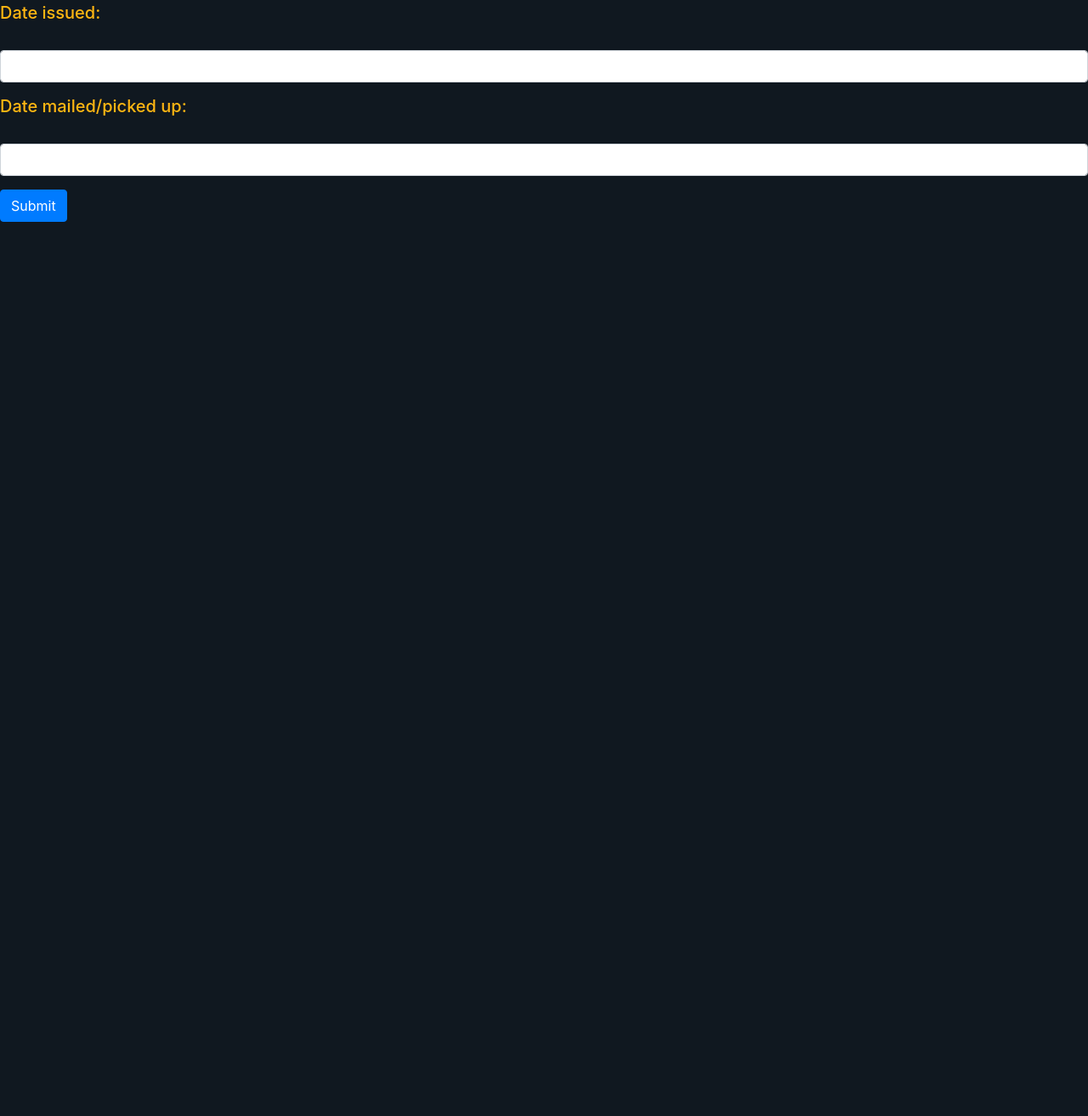
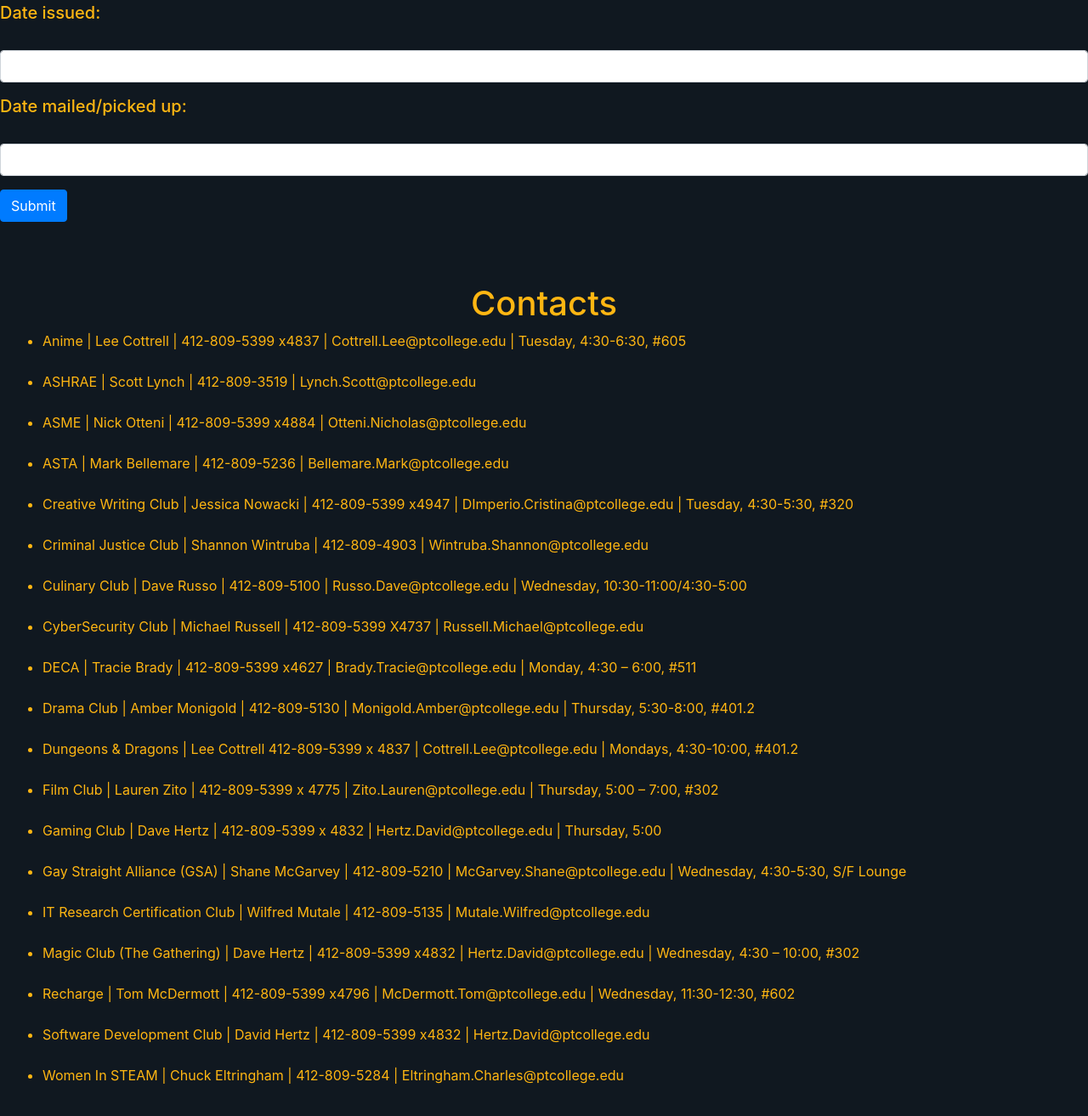
Before and after one commit to LuconTheGray/Activities-Project, a plain HTML site: page Activites forms/index.html in a window 1280 px wide. Shown: the part 8613-9926 px from the top of the page at 85% size. Before the commit the page ends 8874 px from the top, so only its background shows below. Drawn offline with nearby package versions, Linux system fonts and the light colour scheme.

Commit message:
Added Contacts
Added Contacts
Added line breaks between each contact

```diff
--- a/Activites forms/index.html
+++ b/Activites forms/index.html
@@ -237,7 +237,7 @@
 
     <br>
     <br>
-<br>
+    <br>
 
 
 
@@ -463,11 +463,128 @@
         <button type="submit" class="btn btn-primary">Submit</button>
     </form>
 
+    <br>
+    <br>
+    <br>
+
+
+    <h1>Contacts</h1>
+    <div class="whitespace">
+        <div class="row">
+            <br>
+            <ul>
+                <li>Anime |
+                    Lee Cottrell |
+                    412-809-5399 x4837 |
+                    Cottrell.Lee@ptcollege.edu |
+                    Tuesday, 4:30-6:30, #605</li>
+                <br>
+                <li>ASHRAE |
+                    Scott Lynch |
+                    412-809-3519 |
+                    Lynch.Scott@ptcollege.edu</li>
+                <br>
+                <li>ASME |
+                    Nick Otteni |
+                    412-809-5399 x4884 |
+                    Otteni.Nicholas@ptcollege.edu</li>
+                <br>
+                <li>ASTA |
+                    Mark Bellemare |
+                    412-809-5236 |
+                    Bellemare.Mark@ptcollege.edu</li>
+                <br>
+                <li>Creative Writing Club |
+                    Jessica Nowacki |
+                    412-809-5399 x4947 |
+                    DImperio.Cristina@ptcollege.edu |
+                    Tuesday, 4:30-5:30, #320</li>
+                <br>
+                <li>Criminal Justice Club |
+                    Shannon Wintruba |
+                    412-809-4903 |
+                    Wintruba.Shannon@ptcollege.edu</li>
+                <br>
+                <li>Culinary Club |
+                    Dave Russo |
+                    412-809-5100 |
+                    Russo.Dave@ptcollege.edu |
+                    Wednesday, 10:30-11:00/4:30-5:00</li>
+                <br>
+                <li>CyberSecurity Club |
+                    Michael Russell |
+                    412-809-5399 X4737 |
+                    Russell.Michael@ptcollege.edu</li>
+                <br>
+                <li>DECA |
+                    Tracie Brady |
+                    412-809-5399 x4627 |
+                    Brady.Tracie@ptcollege.edu |
+                    Monday, 4:30 – 6:00, #511</li>
+                <br>
+                <li>Drama Club |
+                    Amber Monigold |
+                    412-809-5130 |
+                    Monigold.Amber@ptcollege.edu |
+                    Thursday, 5:30-8:00, #401.2</li>
+                <br>
+                <li>Dungeons & Dragons |
+                    Lee Cottrell 412-809-5399 x 4837 |
+                    Cottrell.Lee@ptcollege.edu |
+                    Mondays, 4:30-10:00, #401.2</li>
+                <br>
+                <li>Film Club |
+                    Lauren Zito |
+                    412-809-5399 x 4775 |
+                    Zito.Lauren@ptcollege.edu |
+                    Thursday, 5:00 – 7:00, #302</li>
+                <br>
+                <li>Gaming Club |
+                    Dave Hertz |
+                    412-809-5399 x 4832 |
+                    Hertz.David@ptcollege.edu |
+                    Thursday, 5:00</li>
+                <br>
+                <li>Gay Straight Alliance (GSA) |
+                    Shane McGarvey |
+                    412-809-5210 |
+                    McGarvey.Shane@ptcollege.edu |
+                    Wednesday, 4:30-5:30, S/F Lounge</li>
+                <br>
+                <li>IT Research Certification Club |
+                    Wilfred Mutale |
+                    412-809-5135 |
+                    Mutale.Wilfred@ptcollege.edu</li>
+                <br>
+                <li>Magic Club (The Gathering) |
+                    Dave Hertz |
+                    412-809-5399 x4832 |
+                    Hertz.David@ptcollege.edu |
+                    Wednesday, 4:30 – 10:00, #302</li>
+                <br>
+                <li>Recharge |
+                    Tom McDermott |
+                    412-809-5399 x4796 |
+                    McDermott.Tom@ptcollege.edu |
+                    Wednesday, 11:30-12:30, #602</li>
+                <br>
+                <li>Software Development Club |
+                    David Hertz |
+                    412-809-5399 x4832 |
+                    Hertz.David@ptcollege.edu</li>
+                <br>
+                <li>Women In STEAM |
+                    Chuck Eltringham |
+                    412-809-5284 |
+                    Eltringham.Charles@ptcollege.edu</li>
+                <br>
+            </ul>
+        </div>
+    </div>
+
     <!-- Optional JavaScript -->
     <!-- jQuery first, then Popper.js, then Bootstrap JS -->
     <script src="https://code.jquery.com/jquery-3.4.1.slim.min.js" integrity="sha384-J6qa4849blE2+poT4WnyKhv5vZF5SrPo0iEjwBvKU7imGFAV0wwj1yYfoRSJoZ+n" crossorigin="anonymous"></script>
     <script src="https://cdn.jsdelivr.net/npm/popper.js@1.16.0/dist/umd/popper.min.js" integrity="sha384-Q6E9RHvbIyZFJoft+2mJbHaEWldlvI9IOYy5n3zV9zzTtmI3UksdQRVvoxMfooAo" crossorigin="anonymous"></script>
     <script src="https://stackpath.bootstrapcdn.com/bootstrap/4.4.1/js/bootstrap.min.js" integrity="sha384-wfSDF2E50Y2D1uUdj0O3uMBJnjuUD4Ih7YwaYd1iqfktj0Uod8GCExl3Og8ifwB6" crossorigin="anonymous"></script>
-</body>
-
-</html>
+</body></html>
```
